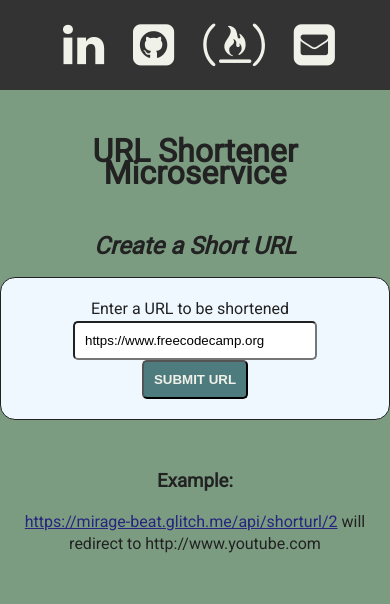
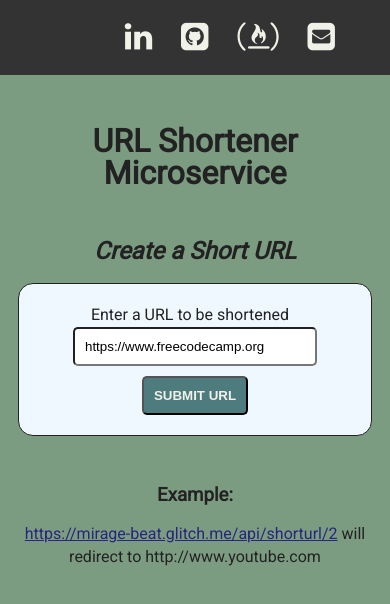
Before and after one commit to Sonnerz/URL-Shortener-Microservice-API, a website: page views/index.html in a window 390 px wide. Drawn offline with Linux system fonts and the light colour scheme.

Commit message:
🎣🔦 Made app web responsive

```diff
--- a/public/style.css
+++ b/public/style.css
@@ -33,12 +33,12 @@ body {
 }
 
 .social-list li a {
-  font-size: 24px;
   margin-right: 25px;
 }
 
 i {
   color: #f0f1e9;
+  font-size: 2em !important;
 }
 
 i:hover {
@@ -49,6 +49,7 @@ h1,
 h2,
 h3 {
   margin-top: 50px;
+  line-height: 1em;
 }
 
 h2 {
@@ -84,6 +85,7 @@ form {
   padding: 20px;
   max-width: 600px;
   background-color: aliceblue;
+  width: 80%;
 }
 
 label {
@@ -106,5 +108,5 @@ input[type=submit] {
   font-weight: 700;
   background-color: rgb(78, 123, 126);
   color: #f0f1e9;
-
+  margin-top: 10px;
 }
--- a/views/index.html
+++ b/views/index.html
@@ -4,7 +4,9 @@
 
 <head>
   <title>URL Shortener Microservice</title>
-  <link rel="shortcut icon" href="https://cdn.glitch.com/ec4b4b59-9792-4b58-85ee-c277716b70b1%2Ffavicon.ico?v=1564588883383" type="image/x-icon" />
+  <meta name="viewport" content="width=device-width, initial-scale=1.0">
+  <meta http-equiv="X-UA-Compatible" content="ie=edge">
+  <link rel="shortcut icon" href="public/favicon.ico" type="image/x-icon" />
   <link href="https://fonts.googleapis.com/css?family=Roboto" rel="stylesheet" type="text/css">
   <link href="/public/style.css" rel="stylesheet" type="text/css">
   <link href="https://stackpath.bootstrapcdn.com/font-awesome/4.7.0/css/font-awesome.min.css" rel="stylesheet"
@@ -12,7 +14,6 @@
 </head>
 
 <body>
-  <div class="container">
   <section class="container-social">
     <div class="text-right">
       <ul class="social-list">
@@ -35,8 +36,8 @@
       </ul>
     </div>
   </section>
+  <div class="container">
     <h1>URL Shortener Microservice</h1>
-
     <h2>Create a Short URL </h2>
 
     <form action="api/shorturl/new" method="POST">
```
Lines whose indentation alone changed are shown as unchanged.
